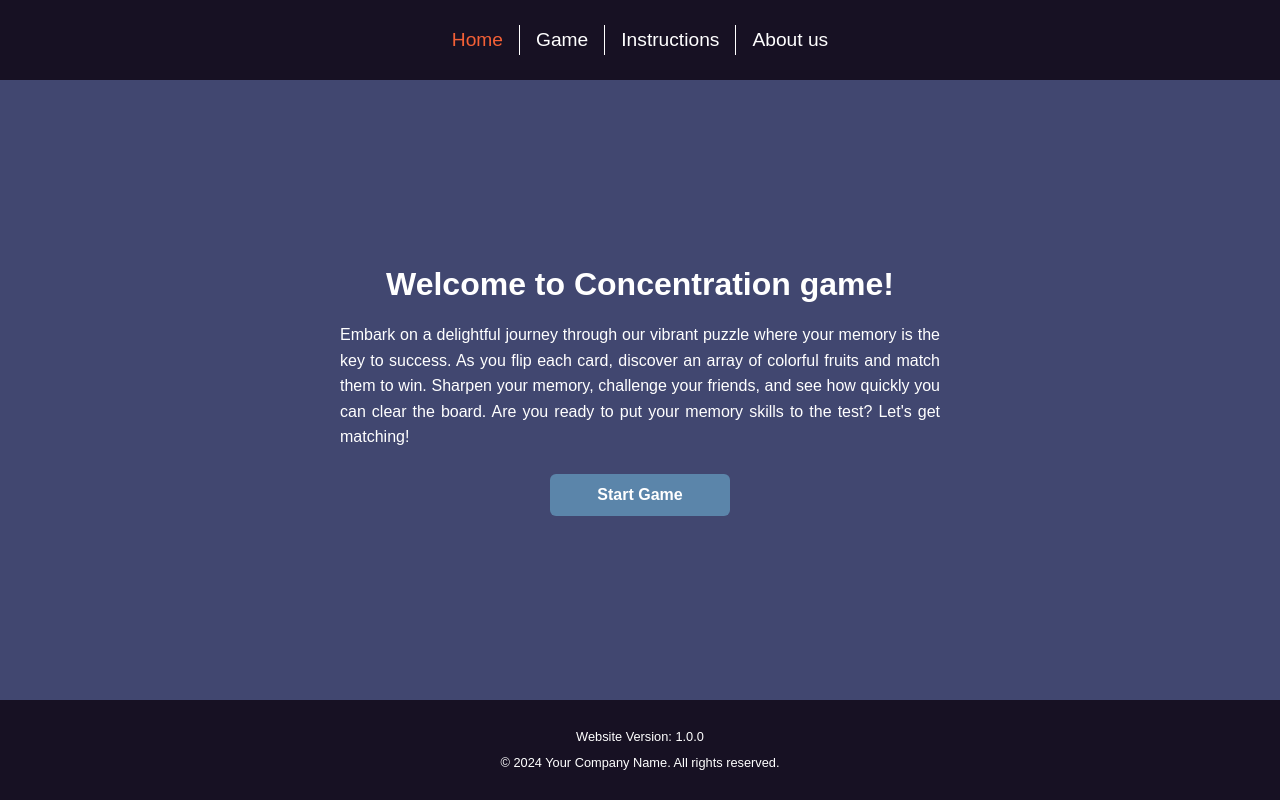
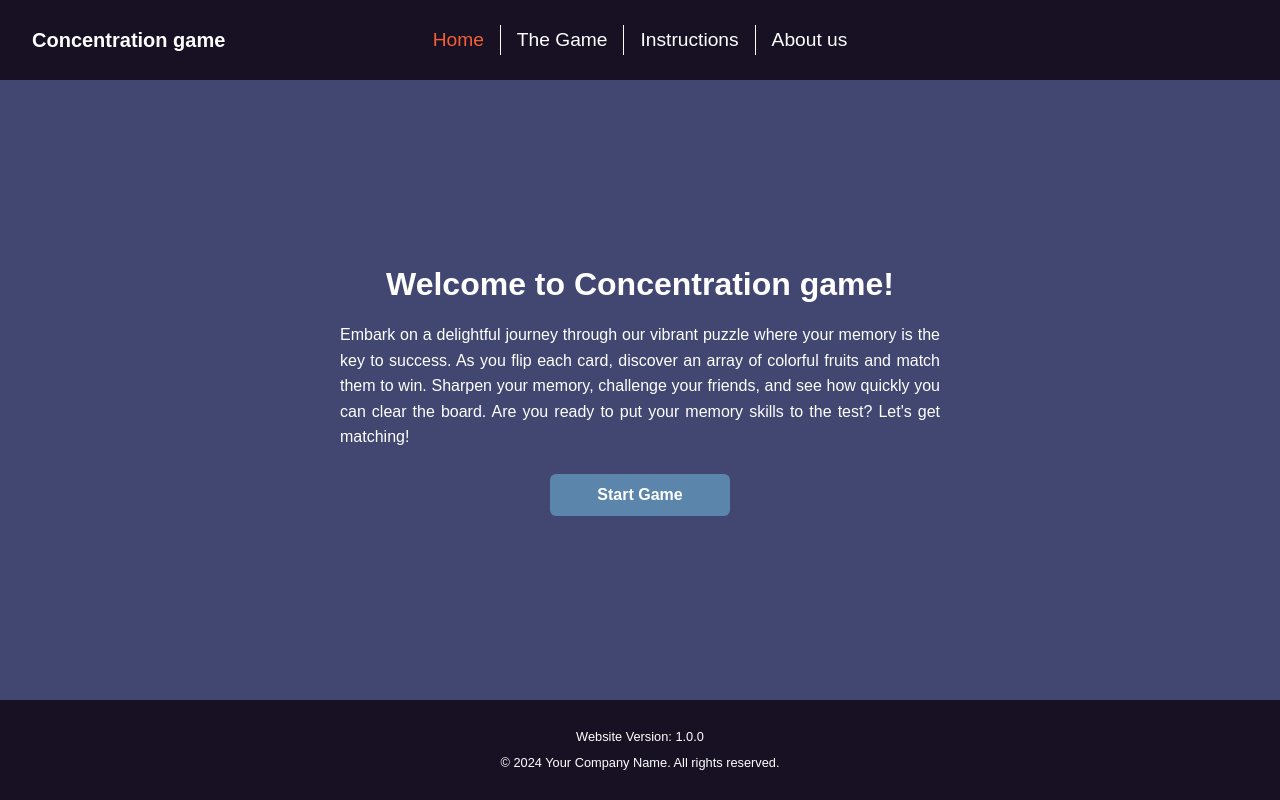
Before and after one commit to dlazdins/concentration-game-vue3, a Vue app: page / in a window 1280 px wide. Built offline with nearby package versions, Linux system fonts and the light colour scheme.

Commit message:
Add title to AppHeader

```diff
--- a/src/components/AppHeader.vue
+++ b/src/components/AppHeader.vue
@@ -42,6 +42,7 @@ const transitionName = computed(() => windowResized.value ? 'no-animation' : 'sl
 
 <template>
   <header>
+    <h1 class="title">Concentration game</h1>
     <div class="burger-menu" @click="toggleMenu" aria-label="Toggle menu">
       <img v-if="!showMenu" class="icon" src="../assets/icons/burger-menu.svg" alt="Open menu">
       <img v-else class="icon" src="../assets/icons/close.svg" alt="Close menu">
@@ -50,7 +51,7 @@ const transitionName = computed(() => windowResized.value ? 'no-animation' : 'sl
       <div class="menu-content" v-show="showMenu">
         <nav>
           <RouterLink to="/" @click="toggleMenu">Home</RouterLink>
-          <RouterLink to="/game" @click="toggleMenu">Game</RouterLink>
+          <RouterLink to="/game" @click="toggleMenu">The Game</RouterLink>
           <RouterLink to="/instructions" @click="toggleMenu">Instructions</RouterLink>
           <RouterLink to="/about" @click="toggleMenu">About us</RouterLink>
         </nav>
@@ -73,6 +74,14 @@ header {
   height: 60px;
 }
 
+.title {
+  position: absolute;
+  left: 4.5rem;
+  color: $primary-white;
+  margin: 0;
+  font-size: 20px;
+}
+
 .burger-menu {
   position: absolute;
   z-index: 1000;
@@ -81,6 +90,8 @@ header {
   display: block;
   background: none;
   border: none;
+  height: 20px;
+  width: 20px;
 }
 
 .burger-menu .icon {
@@ -98,7 +109,7 @@ header {
   width: 100%;
   height: 100%;
   margin: 0 auto;
-  background-color: $primary-violet;
+  background-color: $primary-purple;
 }
 
 nav {
@@ -127,6 +138,14 @@ nav a.router-link-exact-active:hover {
 @media (min-width: 1024px) {
   header {
     height: 80px;
+  }
+
+  .title {
+    position: absolute;
+    left: 2rem;
+    color: $primary-white;
+    margin: 0;
+    font-size: 20px;
   }
 
   .burger-menu {
--- a/src/views/HomeView.vue
+++ b/src/views/HomeView.vue
@@ -1,7 +1,7 @@
 <template>
   <div class="home-view">
     <section class="content">
-      <h1>Welcome to Concentration game!</h1>
+      <h2>Welcome to Concentration game!</h2>
       <p>
         Embark on a delightful journey through our vibrant puzzle where your memory is the key to success.
         As you flip each card, discover an array of colorful fruits and match them to win. Sharpen your memory, challenge your friends, and see how quickly you can clear the board.
@@ -30,7 +30,8 @@
   text-align: justify;
 }
 
-.home-view h1 {
+.home-view h2 {
+  font-size: 2rem;
   text-align: center;
 }
 
```
